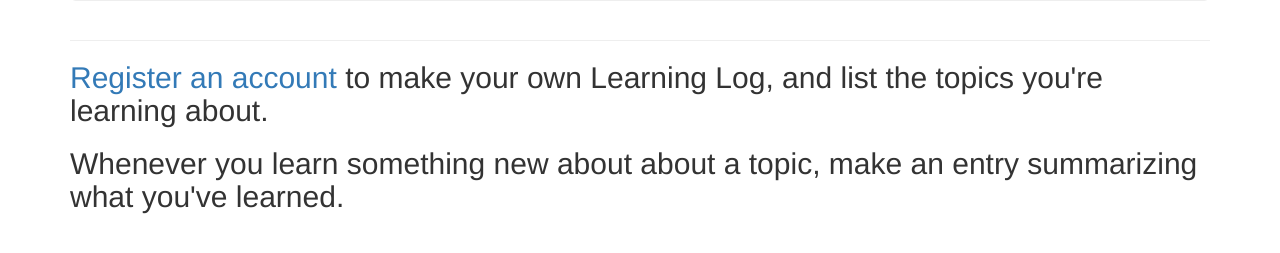
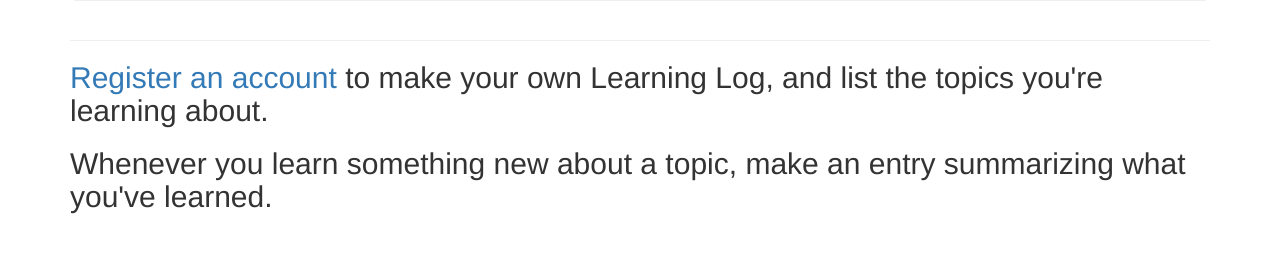
Before and after one commit to xuelang201201/PythonCrashCourse, a Django app: page / in a window 1280 px wide. Shown: the part 305-558 px from the top of the page. Run offline with Django 3.2, Linux system fonts and the light colour scheme; some libraries are stand-ins or nearby versions.

```diff
--- a/Web应用程序/learning_logs/templates/learning_logs/index.html
+++ b/Web应用程序/learning_logs/templates/learning_logs/index.html
@@ -12,7 +12,7 @@
         your own Learning Log, and list the topics you're learning about.
     </h2>
     <h2>
-        Whenever you learn something new about about a topic, make an entry
+        Whenever you learn something new about a topic, make an entry
         summarizing what you've learned.
     </h2>
 {% endblock content %}
```
